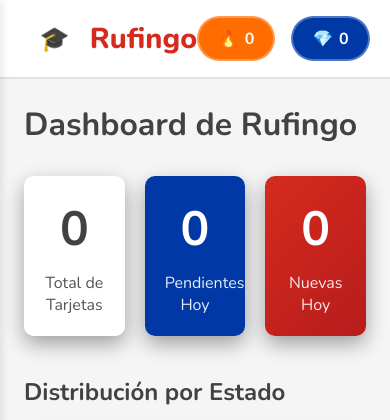
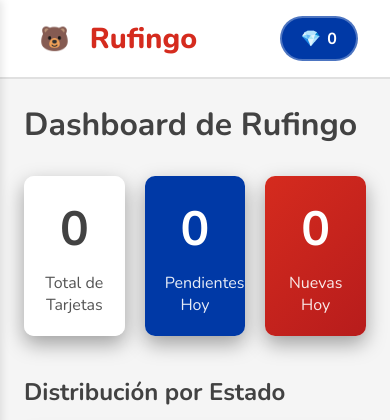
Before and after one commit to jairnarvaez/Rufingo, a Django app: page / in a window 390 px wide. Shown: the top 420 px of the page. Run offline with Django 5.2, Linux system fonts and the light colour scheme; the visitor is signed in with stand-in values (Sample User, id 1); data that the repository does not hold is empty.

```diff
--- a/flashcards/templates/flashcards/base.html
+++ b/flashcards/templates/flashcards/base.html
@@ -461,14 +461,12 @@
     <!-- HEADER -->
     <header class="header">
         <a href="{% url 'home' %}" class="logo">
-            <div class="logo-icon">🎓</div>
+            <div class="logo-icon">🐻</div>
             <span>Rufingo</span>
         </a>
         <div class="header-nav">
             {% if user.is_authenticated %}
-            <div class="streak-counter" title="Racha de días">
-                🔥 <span>{{ user.settings.tarjetas_nuevas_hoy|default:"0" }}</span>
-            </div>
+
             <div class="gems" title="Tarjetas completadas">
                 💎 <span>{{ total_completadas|default:"0" }}</span>
             </div>
```
Also changed, not shown: flashcards/templates/flashcards/sesion_repaso.html (+4 -4 lines).
